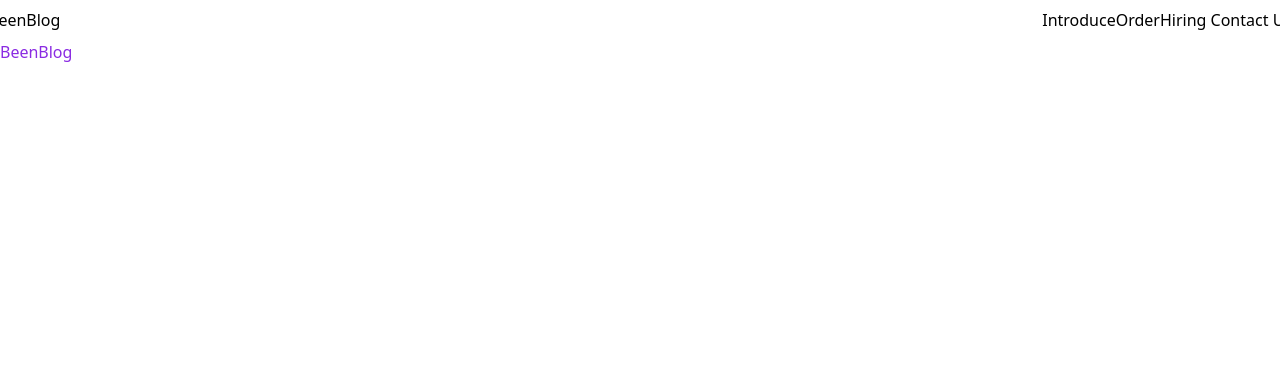
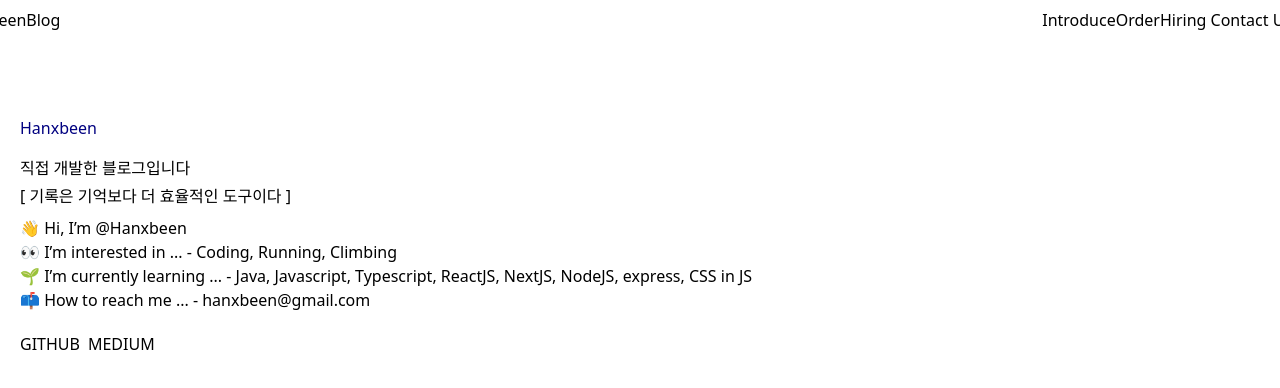
Before and after one commit to Hanxbeen/NestJS, a Next.js app in the folder beenblog/: page / in a window 1280 px wide. Shown: the top 388 px of the page. Built offline with nearby package versions, Linux system fonts and the light colour scheme.

Commit message:
feat : '메인페이지에서 나에대한 소개글 작성 및 스타일 적용'

```diff
--- a/beenblog/pages/index.js
+++ b/beenblog/pages/index.js
@@ -1,9 +1,41 @@
-import Header from "../components/Header";
+import Header from '../components/Header';
+import Link from 'next/link';
+
 export default function Home() {
   return (
     <div className="container">
       <Header />
-      <h1>BeenBlog</h1>
+      <div className="p-5 mb-4 bg-light rounded-3 mt-9">
+        <div className="container-fluid py-5">
+          <h1 className="display-5 fw-bold mb-4">Hanxbeen</h1>
+          <p className="col-md-8 fs-5 mb-1">직접 개발한 블로그입니다</p>
+          <p className="col-md-8 fs-6 mb-2">
+            [ 기록은 기억보다 더 효율적인 도구이다 ]
+          </p>
+
+          <ul>
+            <li>👋 Hi, I’m @Hanxbeen</li>
+            <li>👀 I’m interested in ... - Coding, Running, Climbing</li>
+            <li>
+              🌱 I’m currently learning ... - Java, Javascript, Typescript,
+              ReactJS, NextJS, NodeJS, express, CSS in JS
+            </li>
+            <li>📫 How to reach me ... - hanxbeen@gmail.com</li>
+          </ul>
+          <div className="mt-5">
+            <Link href="https://www.github.com/Hanxbeen">
+              <button className="btn btn-dark btn-lg" type="button">
+                <p className="fs-6">GITHUB</p>
+              </button>
+            </Link>
+            <Link href="https://medium.com/@hanxbeen">
+              <button className="btn btn-dark btn-lg ml-2" type="button">
+                <p className="fs-6">MEDIUM</p>
+              </button>
+            </Link>
+          </div>
+        </div>
+      </div>
     </div>
   );
 }
--- a/beenblog/public/styles.css
+++ b/beenblog/public/styles.css
@@ -1,5 +1,5 @@
 h1 {
-  color: blueviolet;
+  color: navy;
 }
 
 a {
```
